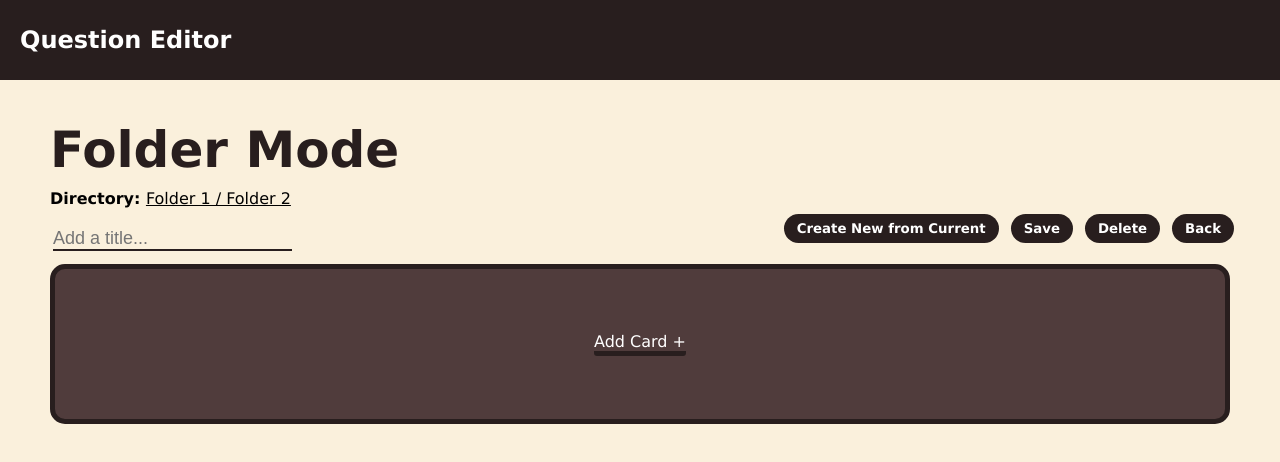
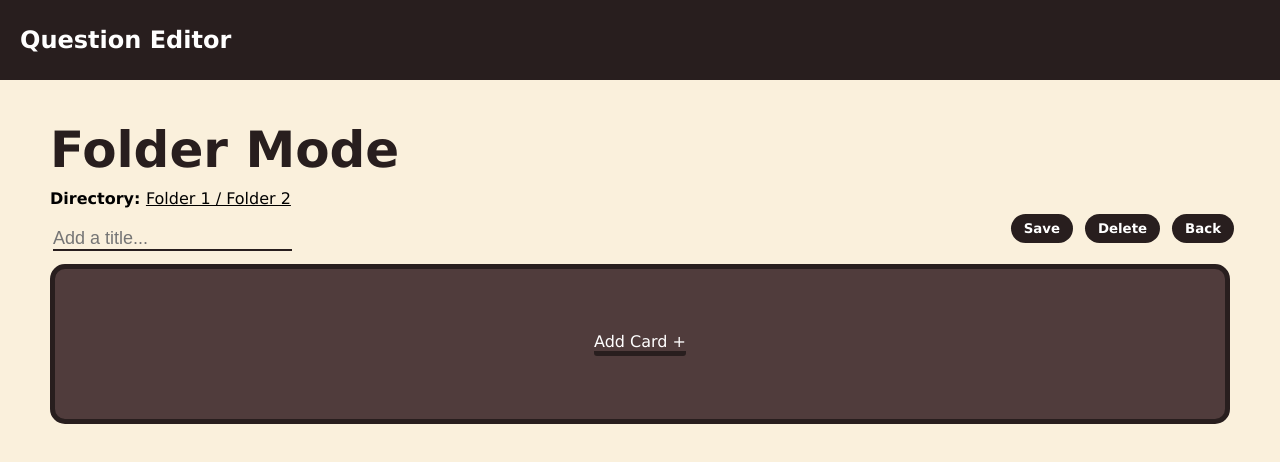
Before and after one commit to DHaire92/Flash-Cardio, a React (Create React App) app in the folder client/: page /Editor in a window 1280 px wide. Shown: the top 462 px of the page. Built offline with nearby package versions, Linux system fonts and the light colour scheme.

Commit message:
add project guide

```diff
--- a/client/src/components/button/Button.js
+++ b/client/src/components/button/Button.js
@@ -5,7 +5,7 @@ function Button({ text, navigateTo, onClick }) {
 
     const handleClick = async () => {
         if (onClick) {
-            onClick(); // Call the custom onClick if provided
+            onClick();
           } else if (navigateTo) {
             navigate(navigateTo); // Default to using navigateTo if no onClick
           }
--- a/client/src/components/flashcard/add-card/AddCard.css
+++ b/client/src/components/flashcard/add-card/AddCard.css
@@ -26,5 +26,4 @@
 
 .add-body:hover {
     background-color: #614949;
-    transition-duration: 0.3s;
 }
--- a/client/src/pages/Editor.js
+++ b/client/src/pages/Editor.js
@@ -96,10 +96,6 @@ export default function Editor() {
             />
           </div>
           <div className="folder-mode-button-container">
-            <button className="main-button" onClick={(e) => {
-              e.stopPropagation();
-              addFolder(folderData)}}>Create New from Current</button>
-
               <button className="main-button" onClick={(e) => {
               e.stopPropagation();
               updateFolder(folderData.id, folderData)}}>Save</button>
@@ -121,7 +117,7 @@ export default function Editor() {
             key={flashcard.id} // Use the unique id as the key
             cardNumber={flashcard.cardNumber}
             cardContents={flashcard}
-            onDelete={() => handleDeleteCard(flashcard.id)} // Pass the card id
+            onDelete={() => handleDeleteCard(flashcard.id)}
             onUpdateFront={(newFront) => updateFlashcardFront(flashcards.findIndex(card => card.id === flashcard.id), newFront)}
             onUpdateBack={(newBack) => updateFlashcardBack(flashcards.findIndex(card => card.id === flashcard.id), newBack)}
           />
```
Also changed, not shown: 1 other file (tests, documents, lock files or other folders).
